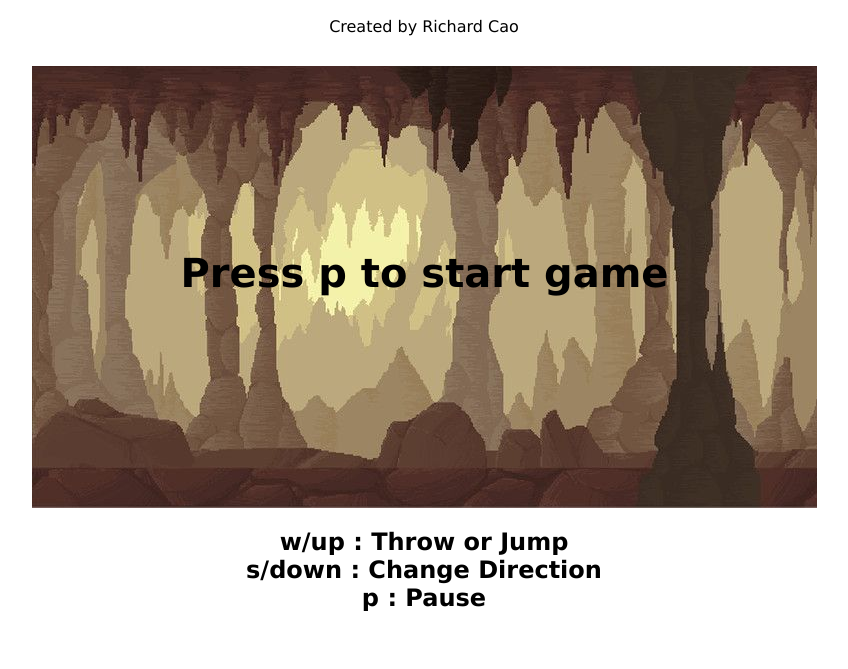
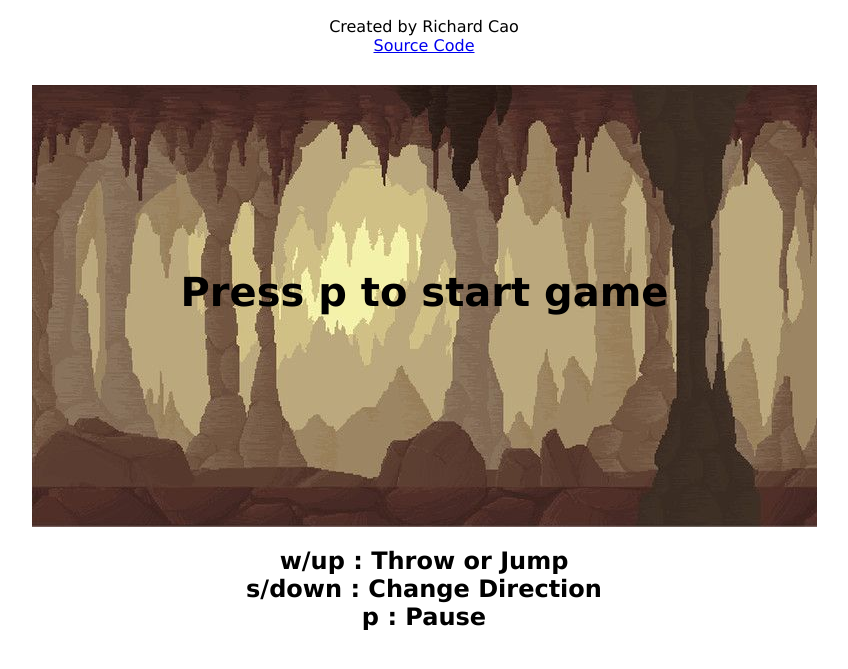
Before and after one commit to Richard-Cao226/JS-Platform-Game, a plain HTML site: page index.html in a window 1280 px wide. Shown: the part 61-730 px from the top of the page, without its empty margins (216-1064 px from the left). Drawn offline with Linux system fonts and the light colour scheme.

Commit message:
added source code link

```diff
--- a/index.html
+++ b/index.html
@@ -11,6 +11,7 @@
 <body>
 	<h1>Bone Fight</h1>
 	<p>Created by Richard Cao</p>
+	<p><a href="https://github.com/Richard-Cao226/JS-Platform-Game" target="_blank">Source Code</a><p>
 
 	<canvas id="myCanvas" width="785" height="442"></canvas>
 
```
